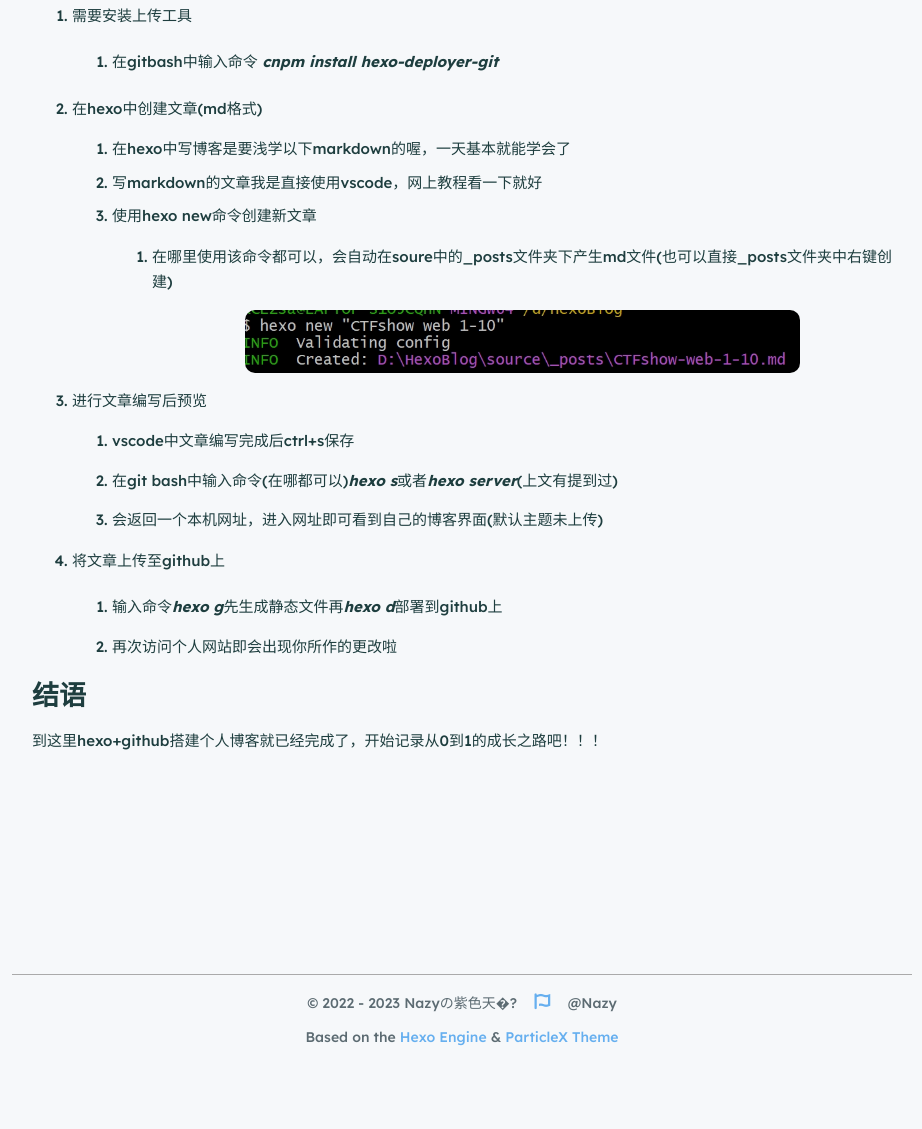
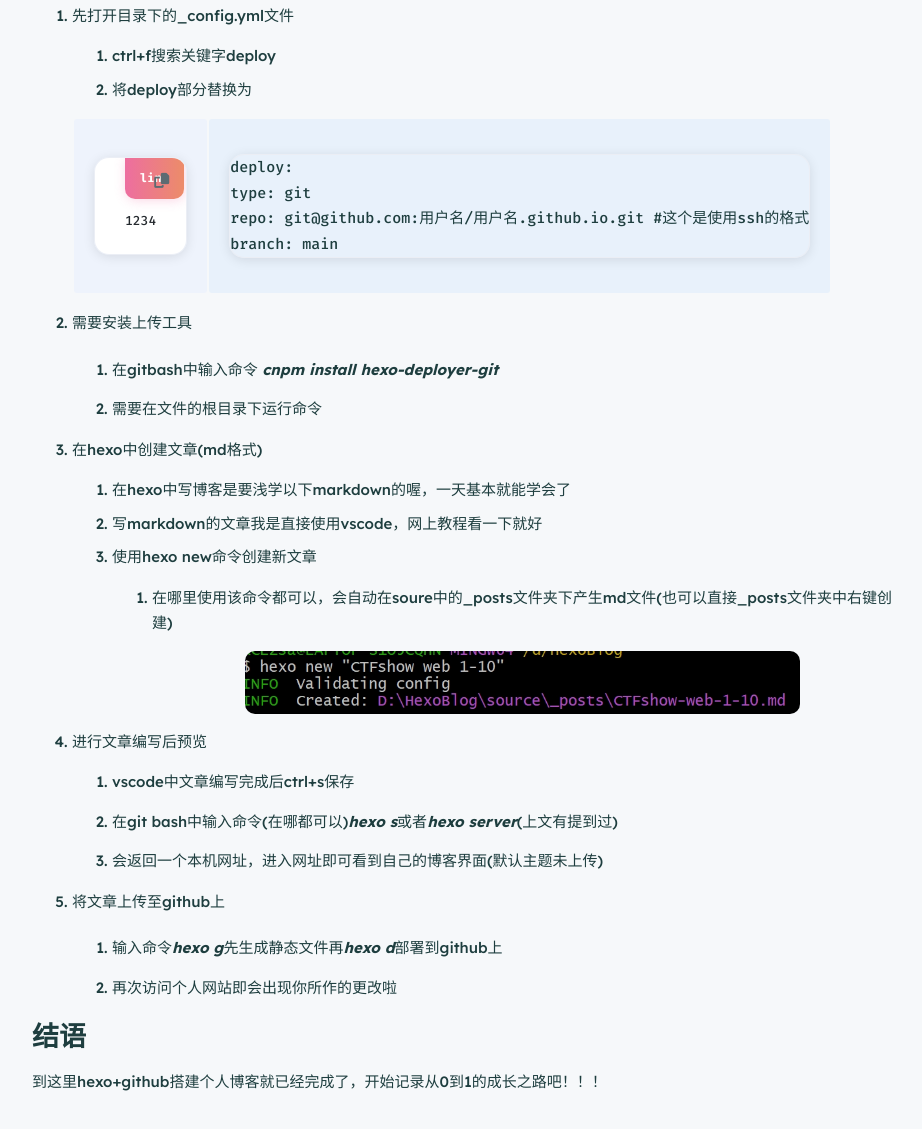
Before and after one commit to KCLzsa/KCLzsa.github.io, a plain HTML site: page 2023/12/05/利用hexo和github搭建个人独立博客/index.html in a window 1280 px wide. Shown: the part 7053-8182 px from the top of the page, without its empty margins (178-1100 px from the left). Before the commit the page ends 8134 px from the top, so only its background shows below. Drawn offline with nearby package versions, Linux system fonts and the light colour scheme; a script that the page names is missing.

Commit message:
Site updated: 2023-12-29 18:59:11

```diff
--- a/2023/12/05/利用hexo和github搭建个人独立博客/index.html
+++ b/2023/12/05/利用hexo和github搭建个人独立博客/index.html
@@ -235,11 +235,21 @@
 </li>
 </ol>
 <h2 id="5-撰写文章并发布"><a href="#5-撰写文章并发布" class="headerlink" title="5. 撰写文章并发布"></a>5. 撰写文章并发布</h2><ol>
-<li>需要安装上传工具<ol>
+<li><p>先打开目录下的_config.yml文件</p>
+<ol>
+<li>ctrl+f搜索关键字deploy</li>
+<li>将deploy部分替换为</li>
+</ol>
+ <figure class="highlight cpp"><table><tr><td class="gutter"><pre><span class="line">1</span><br><span class="line">2</span><br><span class="line">3</span><br><span class="line">4</span><br></pre></td><td class="code"><pre><span class="line">deploy:</span><br><span class="line">    type: git</span><br><span class="line">    repo: git@github.com:用户名/用户名.github.io.git    #这个是使用ssh的格式</span><br><span class="line">    branch: main</span><br></pre></td></tr></table></figure>
+</li>
+<li><p>需要安装上传工具</p>
+<ol>
 <li>在gitbash中输入命令 <em><strong>cnpm install hexo-deployer-git</strong></em></li>
+<li>需要在文件的根目录下运行命令</li>
 </ol>
 </li>
-<li>在hexo中创建文章(md格式)<ol>
+<li><p>在hexo中创建文章(md格式)</p>
+<ol>
 <li>在hexo中写博客是要浅学以下markdown的喔，一天基本就能学会了</li>
 <li>写markdown的文章我是直接使用vscode，网上教程看一下就好</li>
 <li>使用hexo new命令创建新文章<ol>
@@ -248,13 +258,15 @@
 </li>
 </ol>
 </li>
-<li>进行文章编写后预览<ol>
+<li><p>进行文章编写后预览</p>
+<ol>
 <li>vscode中文章编写完成后ctrl+s保存</li>
 <li>在git bash中输入命令(在哪都可以)<em><strong>hexo s</strong></em>或者<em><strong>hexo server</strong></em>(上文有提到过)</li>
 <li>会返回一个本机网址，进入网址即可看到自己的博客界面(默认主题未上传)</li>
 </ol>
 </li>
-<li>将文章上传至github上<ol>
+<li><p>将文章上传至github上</p>
+<ol>
 <li>输入命令<em><strong>hexo g</strong></em>先生成静态文件再<em><strong>hexo d</strong></em>部署到github上</li>
 <li>再次访问个人网站即会出现你所作的更改啦</li>
 </ol>
```
Also changed, not shown: index.html (+16 -4 lines).
